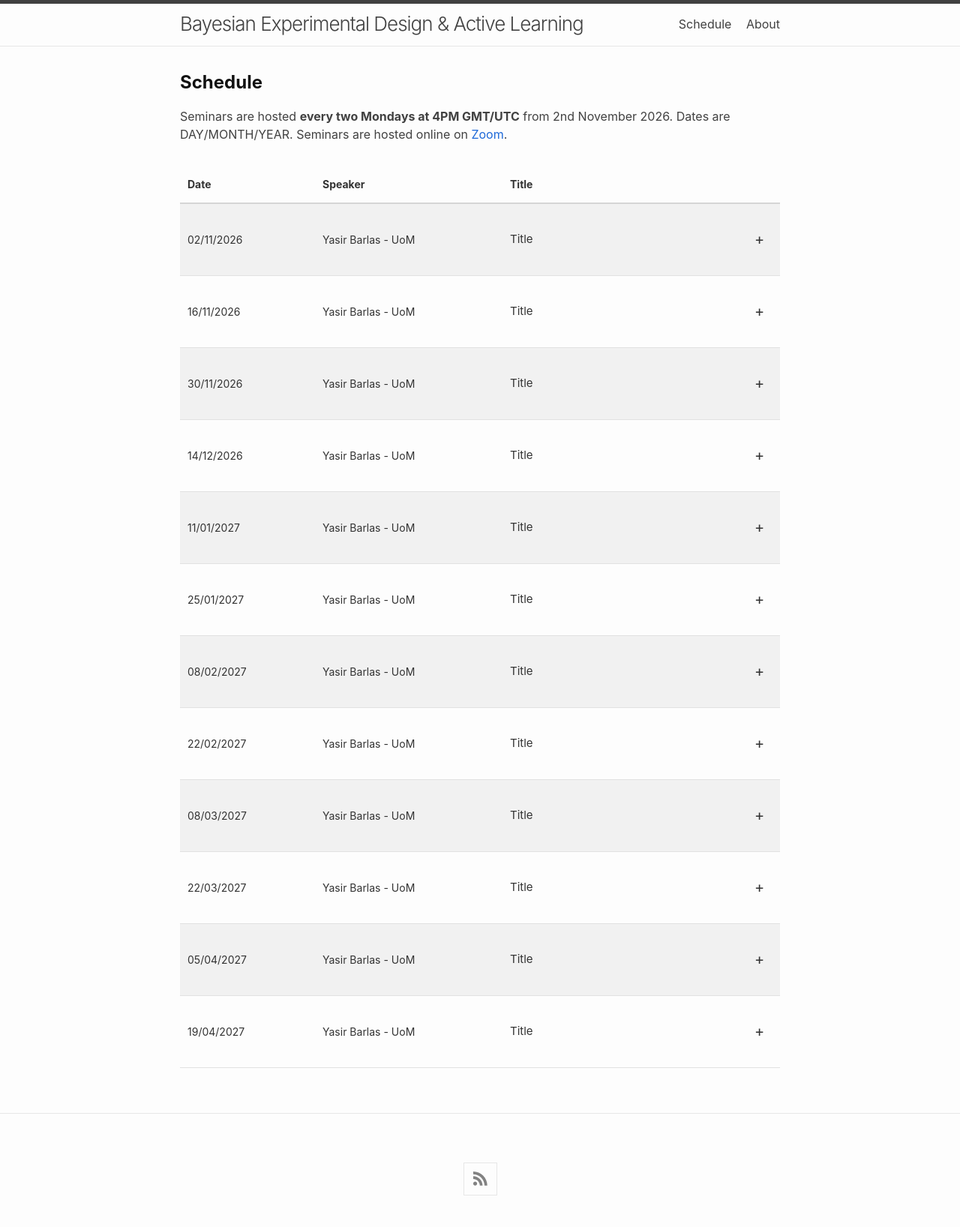
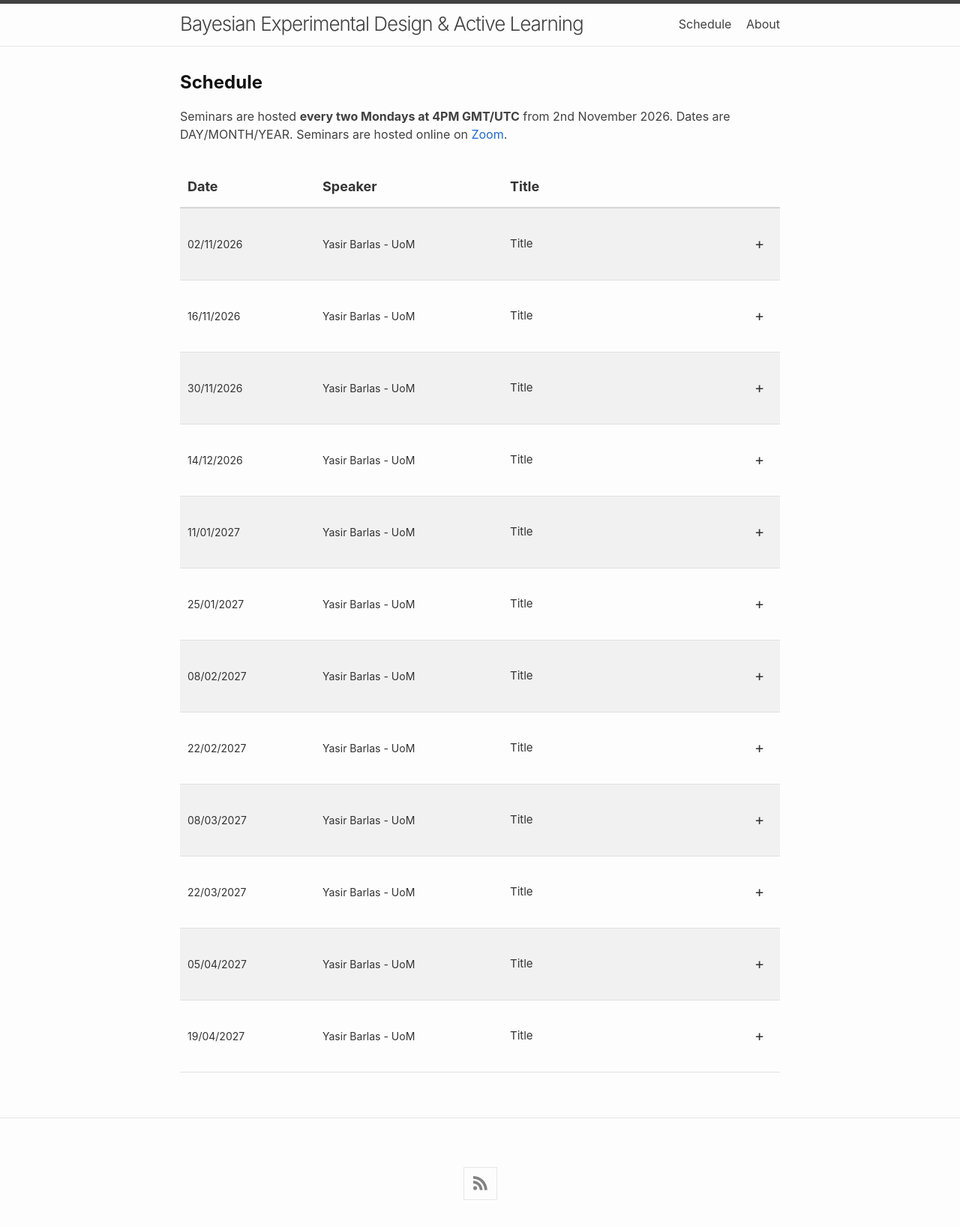
Before and after one commit to bayesiandesign/seminar, a Jekyll site: the page built from schedule.html, in a window 1280 px wide. Shown: the whole page at 75% size. Built offline with Jekyll 4.4.1, drawn with Linux system fonts in a browser that asks for light colours; nearby versions of some CDN libraries.

Commit message:
Update style.scss

```diff
--- a/assets/css/style.scss
+++ b/assets/css/style.scss
@@ -194,8 +194,8 @@
 
     color: #333;
 
-    font-size: 14px;
-    font-weight: 700;
+    font-size: 18px;
+    font-weight: 600;
 }
 
 
```
